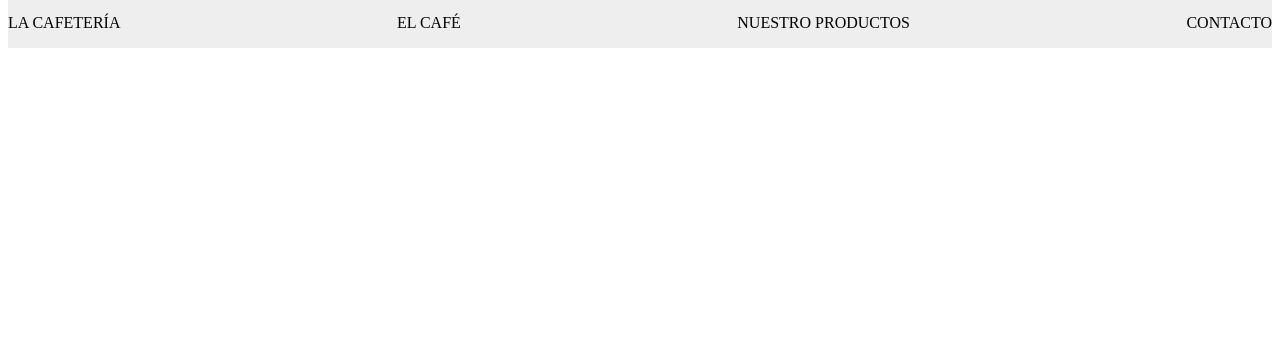
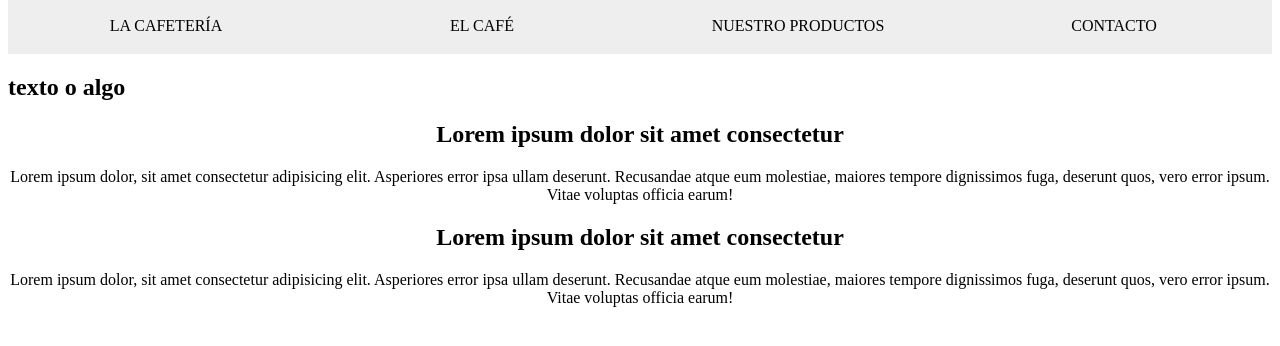
Before and after one commit to Agustin-Pierotti/Cafeteria-proa-A.Pierotti, a plain HTML site: page index.html in a window 1280 px wide. Shown: the part 28-374 px from the top of the page. Drawn offline with Linux system fonts and the light colour scheme.

Commit message:
adelante un cacho en clase de programacion

```diff
--- a/index.html
+++ b/index.html
@@ -4,14 +4,26 @@
         <link href="style.css" rel="stylesheet" type="text/css" media="all">
     </head>
     <body>
-        <header style="display: flex; justify-content: center;">
+        <header>
             <img src="./logo.png" alt="logo de la cafeteria pepón">
         </header>
         <nav style="justify-content: space-between; display: flex;">
-            <div><p>LA CAFETERÍA</p></div>
-            <div><p>EL CAFÉ</p></div>
-            <div><p>NUESTRO PRODUCTOS</p></div>
-            <div><p>CONTACTO</p></div>
+            <div class="navbtn"><p>LA CAFETERÍA</p></div>
+            <div class="navbtn"><p>EL CAFÉ</p></div>
+            <div class="navbtn"><p>NUESTRO PRODUCTOS</p></div>
+            <div class="navbtn"><p>CONTACTO</p></div>
         </nav>
+        <article id="ImagenCool">
+            <h1>texto o algo</h1>
+        </article>
+        <section>
+            <h2>Lorem ipsum dolor sit amet consectetur</h2>
+            <p>Lorem ipsum dolor, sit amet consectetur adipisicing elit. Asperiores error ipsa ullam deserunt. Recusandae atque eum molestiae, maiores tempore dignissimos fuga, deserunt quos, vero error ipsum. Vitae voluptas officia earum!</p>
+            <h2>Lorem ipsum dolor sit amet consectetur</h2>
+            <p>Lorem ipsum dolor, sit amet consectetur adipisicing elit. Asperiores error ipsa ullam deserunt. Recusandae atque eum molestiae, maiores tempore dignissimos fuga, deserunt quos, vero error ipsum. Vitae voluptas officia earum!</p>
+            <div id="ImageContainer">
+
+            </div>
+        </section>
     </body>
 </html>
--- a/style.css
+++ b/style.css
@@ -1,9 +1,21 @@
 header {
     background-color: #EEEEEE;
+    display: flex;
+    justify-content: center;
 }
 
 nav {
     background-color: #EEEEEE;
+}
+
+.navbtn {
+    width: 25%;
+    text-align: center;
+    border: 3px solid #EEEEEE ;
+}
+
+.navbtn:hover {
+    border: 3px solid rgba(213, 151, 65, 0.3) ;
 }
 
 a:link {
@@ -13,3 +25,17 @@ a:link {
 a:hover {
     color: rgba(213, 151, 65, 0.3)
 }
+
+#ImagenCool{
+    justify-content: center;
+    align-items: center;
+}
+
+section{
+    text-align: center;
+}
+
+#ImagenCool{
+    justify-content: center;
+    align-items: center;
+}
```
